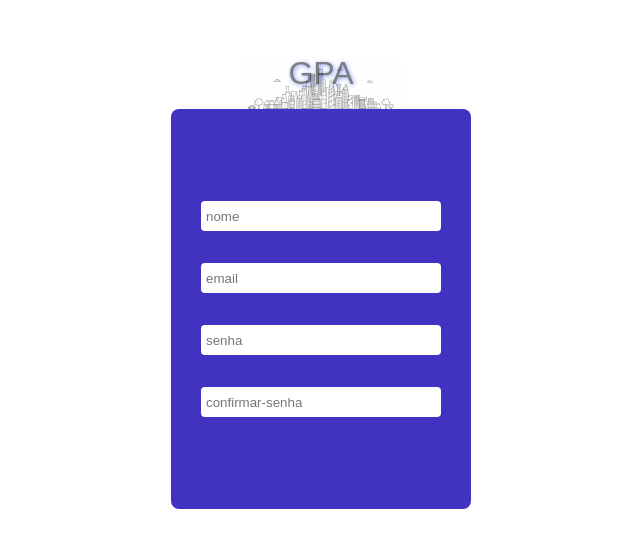
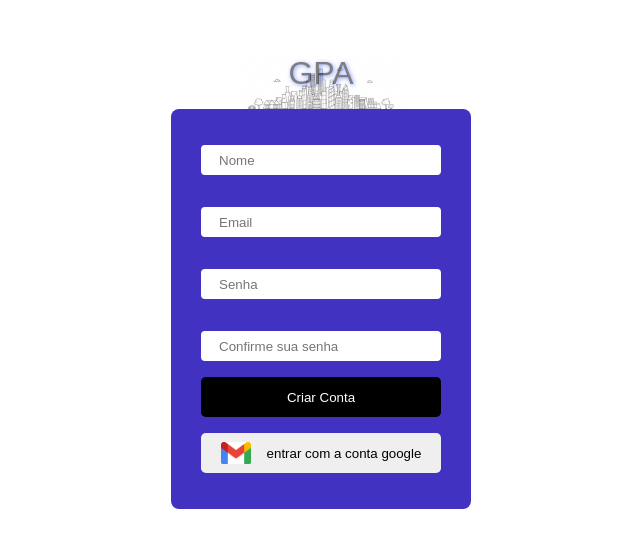
Before and after one commit to OliverioJunior/gpaengenharia, a React (Vite) app: page /LoginOrSingIn in a window 1280 px wide. Shown: the part 118-666 px from the top of the page, without its empty margins (319-959 px from the left). Built offline with nearby package versions, Linux system fonts and the light colour scheme.

Commit message:
Login funcionar

```diff
--- a/package.json
+++ b/package.json
@@ -15,6 +15,7 @@
     "firebase": "^9.10.0",
     "react": "^18.2.0",
     "react-dom": "^18.2.0",
+    "react-hook-form": "^7.36.1",
     "react-router-dom": "^6.4.1",
     "styled-components": "^5.3.5"
   },
--- a/src/pages/LoginOrSingIn/index.tsx
+++ b/src/pages/LoginOrSingIn/index.tsx
@@ -1,28 +1,69 @@
-import { Container, ContainerInput, Form, Logo, WrapperLogo } from './styles';
+import {
+  ButtonCreate,
+  ButtonGoogle,
+  Container,
+  ContainerInput,
+  Form,
+  Logo,
+  WrapperLogo,
+} from './styles';
+import gmail from '../../assets/gmail.png';
 import logo from '../../assets/logo.png';
+import {
+  GoogleAuthProvider,
+  signInWithPopup,
+  createUserWithEmailAndPassword,
+  getAuth,
+} from 'firebase/auth';
+import { auth } from '../../services/firebase';
+import { FormEvent, useCallback, useRef } from 'react';
+
 export const LoginOrSingIn: React.FC = () => {
-  const form = [
-    {
-      id: 1,
-      placeholder: 'nome',
-      min: 3,
+  const nameRef = useRef<HTMLInputElement>(null) ?? false;
+  const emailRef = useRef<HTMLInputElement>(null) ?? false;
+  const passRef = useRef<HTMLInputElement>(null) ?? false;
+  const passConfirmRef = useRef<HTMLInputElement>(null) ?? false;
+  async function handleGoogleSignIn() {
+    const provider = new GoogleAuthProvider();
+    signInWithPopup(auth, provider)
+      .then(result => {
+        console.log(result);
+      })
+      .catch(error => {
+        console.log(error);
+      })
+      .finally(() => {
+        window.location.href = '/';
+      });
+  }
+  const onSubmit = useCallback(
+    (event: FormEvent) => {
+      event.preventDefault();
+      const email = emailRef.current?.value;
+      const pass = passRef.current?.value;
+      console.log(emailRef.current?.value);
+      if (email && pass) {
+        handleEmailSignIn(email, pass);
+      }
     },
-    {
-      id: 2,
-      placeholder: 'email',
-      min: 3,
-    },
-    {
-      id: 3,
-      placeholder: 'senha',
-      min: 6,
-    },
-    {
-      id: 4,
-      placeholder: 'confirmar-senha',
-      min: 6,
-    },
-  ];
+
+    [emailRef, passRef],
+  );
+  async function handleEmailSignIn(email: string, password: string) {
+    const auth = getAuth();
+    createUserWithEmailAndPassword(auth, email, password)
+      .then(userCredential => {
+        // Signed in
+        const user = userCredential.user;
+        console.log(user);
+      })
+      .catch(error => {
+        const errorCode = error.code;
+        const errorMessage = error.message;
+        console.log(errorCode, errorMessage);
+      });
+  }
+
   return (
     <Container>
       <WrapperLogo>
@@ -30,18 +71,35 @@ export const LoginOrSingIn: React.FC = () => {
         <img src={logo} alt="logo" />
       </WrapperLogo>
 
-      <Form>
-        {form.map(item => {
-          return (
-            <ContainerInput key={item.id}>
-              <input
-                type="text"
-                min={item.min}
-                placeholder={item.placeholder}
-              />
-            </ContainerInput>
-          );
-        })}
+      <Form onSubmit={onSubmit}>
+        <ContainerInput hasErro>
+          <input
+            ref={nameRef}
+            type="text"
+            min={3}
+            required
+            placeholder="Nome"
+          />
+        </ContainerInput>
+        <ContainerInput hasErro>
+          <input ref={emailRef} type="email" required placeholder="Email" />
+        </ContainerInput>
+        <ContainerInput hasErro>
+          <input ref={passRef} type="password" required placeholder="Senha" />
+        </ContainerInput>
+        <ContainerInput hasErro>
+          <input
+            ref={passConfirmRef}
+            type="password"
+            required
+            placeholder="Confirme sua senha"
+          />
+        </ContainerInput>
+        <ButtonCreate type="submit">Criar Conta</ButtonCreate>
+        <ButtonGoogle type="button" onClick={handleGoogleSignIn}>
+          <img src={gmail} alt="gmail" />
+          entrar com a conta google
+        </ButtonGoogle>
       </Form>
     </Container>
   );
--- a/src/pages/LoginOrSingIn/styles.ts
+++ b/src/pages/LoginOrSingIn/styles.ts
@@ -1,5 +1,7 @@
-import styled from 'styled-components';
-
+import styled, { css } from 'styled-components';
+type PassType = {
+  hasErro: boolean;
+};
 export const Container = styled.div`
   height: 100vh;
   display: flex;
@@ -41,7 +43,7 @@ export const Logo = styled.h1`
   text-align: center;
 `;
 
-export const ContainerInput = styled.label`
+export const ContainerInput = styled.label<PassType>`
   display: flex;
   flex-direction: column;
   width: 100%;
@@ -52,11 +54,43 @@ export const ContainerInput = styled.label`
   input {
     width: 80%;
     height: 30px;
-    border: none;
-    padding-left: 5px;
+    border: 2px solid #fff;
+    padding-left: 1rem;
     border-radius: 4px;
     &:focus {
       outline: none;
     }
+    ${props =>
+      props.hasErro &&
+      css`
+        /*   border-color: #c53030; */
+      `}
   }
 `;
+export const ButtonCreate = styled.button`
+  width: 80%;
+  height: 40px;
+  display: flex;
+  align-items: center;
+  justify-content: center;
+  text-align: center;
+  margin-top: 1rem;
+  border-radius: 0.3rem;
+  color: #fff;
+  background-color: #000;
+`;
+export const ButtonGoogle = styled.button`
+  width: 80%;
+  height: 40px;
+  display: flex;
+  align-items: center;
+  justify-content: center;
+
+  text-align: center;
+  margin-top: 1rem;
+  border-radius: 0.3rem;
+  img {
+    margin-right: 1rem;
+    width: 30px;
+  }
+`;
--- a/src/services/firebase.ts
+++ b/src/services/firebase.ts
@@ -1,6 +1,5 @@
 // Import the functions you need from the SDKs you need
 import { initializeApp } from 'firebase/app';
-import { getAnalytics } from 'firebase/analytics';
 import { getAuth } from 'firebase/auth';
 
 const firebaseConfig = {
@@ -14,5 +13,4 @@ const firebaseConfig = {
 };
 
 const app = initializeApp(firebaseConfig);
-export const analytics = getAnalytics(app);
 export const auth = getAuth(app);
```
Also changed, not shown: src/assets/gmail.png (added), 1 other file (tests, documents, lock files or other folders).
